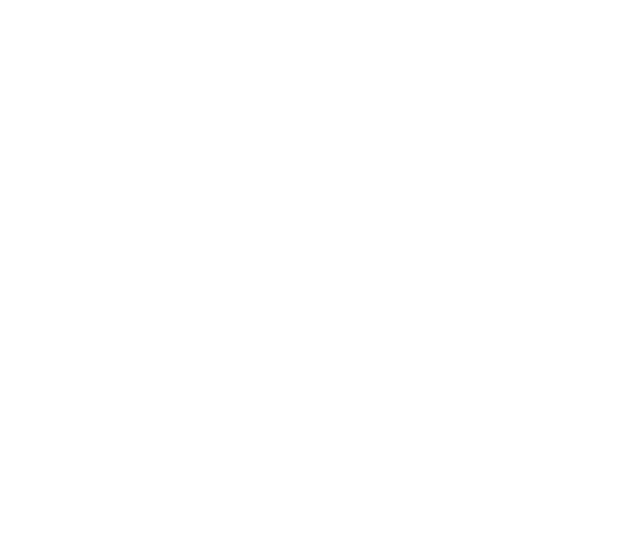
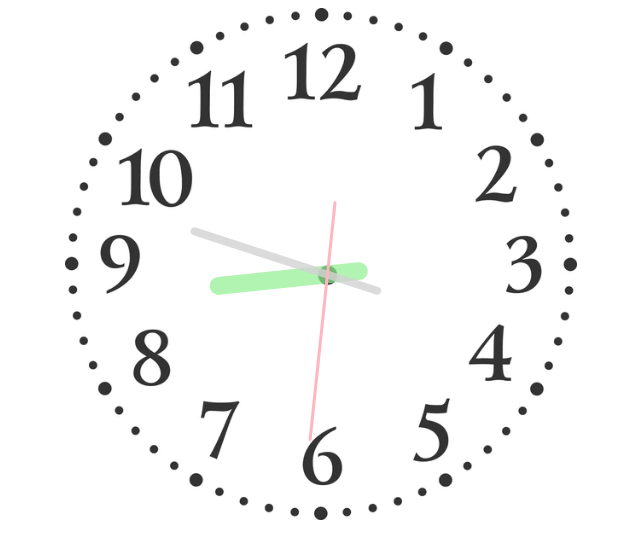
Before and after one commit to fATcAT10/clock-html-project, a plain HTML site: page index.html in a window 1280 px wide. Shown: the whole page, without its empty margins (319-959 px from the left). Drawn offline with Linux system fonts and the light colour scheme.

Commit message:
final commit

```diff
--- a/index.html
+++ b/index.html
@@ -3,6 +3,8 @@
 <head>
     <meta charset="UTF-8">
     <meta name="viewport" content="width=device-width, initial-scale=1.0">
+    <link rel="stylesheet" href="style.css">
+
     <title>Analog Clock</title>
 </head>
 <body>
@@ -17,5 +19,6 @@
 
         </div>
     </div>
+    <script src="script.js"></script>
 </body>
 </html>
--- a/script.js
+++ b/script.js
@@ -1,14 +1,18 @@
+// This Method takes a method and a Time(in milisec) and run every time,however you have specified
 setInterval(()=>{
     let D=new Date();
     let hD=D.getHours();
     let mD=D.getMinutes();
     let sD=D.getSeconds();
+    //Logic For Each Hand
     let hRotation=30*hD+mD/2;
     let mRotation=6*mD;
     let sRotation=6*sD;
+    //Selecting The Hands using id by the DOM
     let hour=document.getElementById("hour");
     let minute=document.getElementById("minute");
     let second=document.getElementById("second");
+
     hour.style.transform=`rotate(${hRotation}deg)`;
     minute.style.transform=`rotate(${mRotation}deg)`;
     second.style.transform=`rotate(${sRotation}deg)`;
--- a/style.css
+++ b/style.css
@@ -1,41 +1,46 @@
+/* #,.,etc are called selectors
+# is used for id
+.is used for class
+there are more */
 #clockContainer{
     margin:auto;
+    /* vw mean width of viewport */
     height:40vw;
     width:40vw;
+    /* no-repeat ensures the image appears only once and not again and again to fill the viewport */
     background:url(Resources/clock.png) no-repeat;
+    /* % is used to calculate how much percent of parent view should be occupied
+    it is used for responsive design */
     background-size:100%;
-    border: 1px black solid;
     position: relative;
 }
 #hour,#minute,#second{
     position:absolute;
-    background:black;
-    border-radius:10px;
+    border-radius:9px;
 }
 #hour{
     height: 31%;
     width: 3.6%;
-    border: black 1px solid;
     top: 29%;
     left: 49.4%;
-    opacity: 0.3;
-    display: none;
+    opacity: 0.7;
+    background-color: lightgreen;
+    transform-origin:50% calc(74.5%);
 }
 #minute{
     height: 39%;
     width: 1.6%;
-    border: black 1px solid;
     top: 24%;
     left: 50.4%;
-    opacity: 0.2;
-    display: none;
+    opacity: 0.8;
+    background-color: lightgrey;
+    transform-origin:50% calc(71.8%);
 }
 #second{
     height: 47%;
     width: 0.6%;
-    border: black 1px solid;
     top: 19%;
     left: 50.9%;
-    opacity: 0.1;
-    display: none;
+    background-color: lightpink;
+    transform-origin:50% calc(70%);
 }
```
